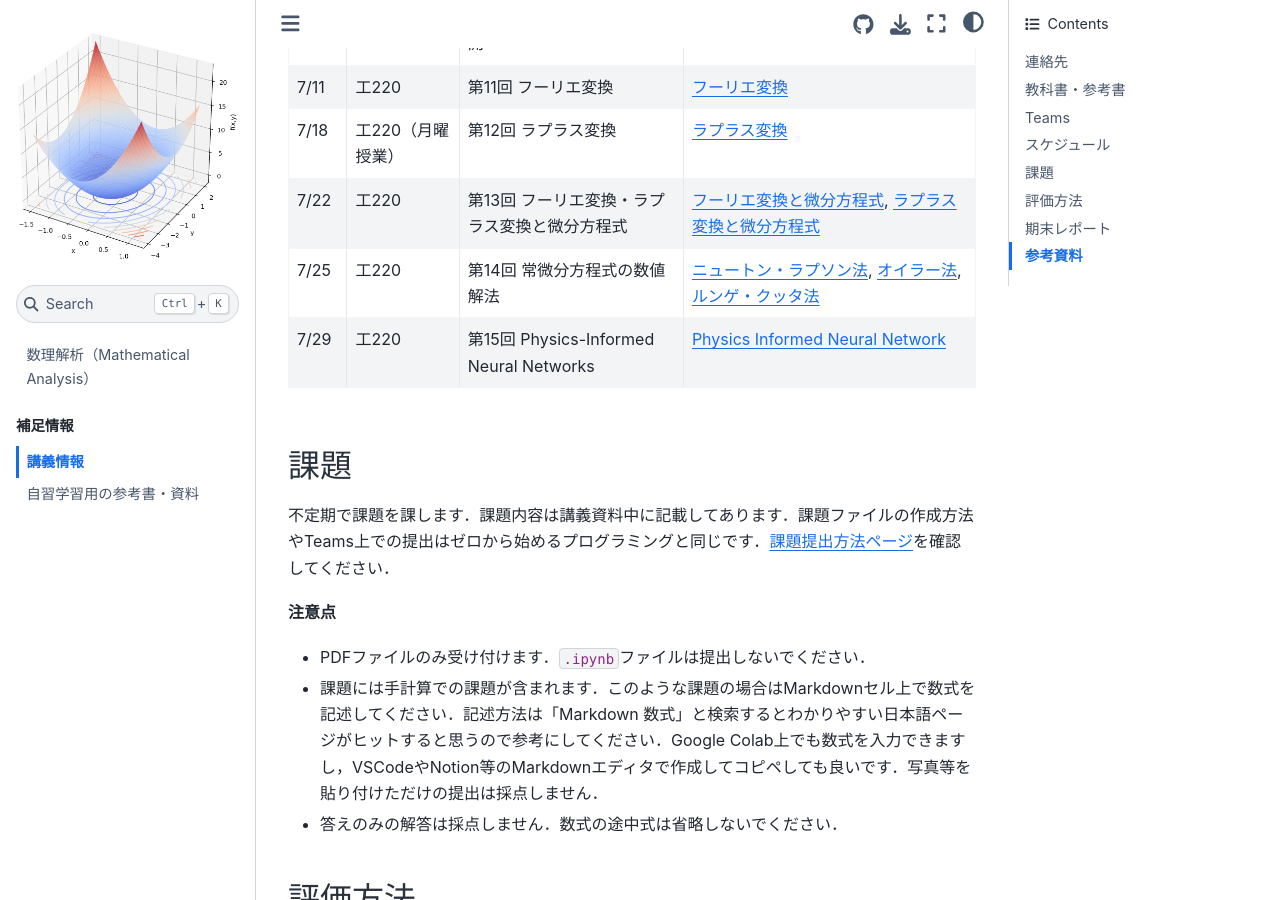
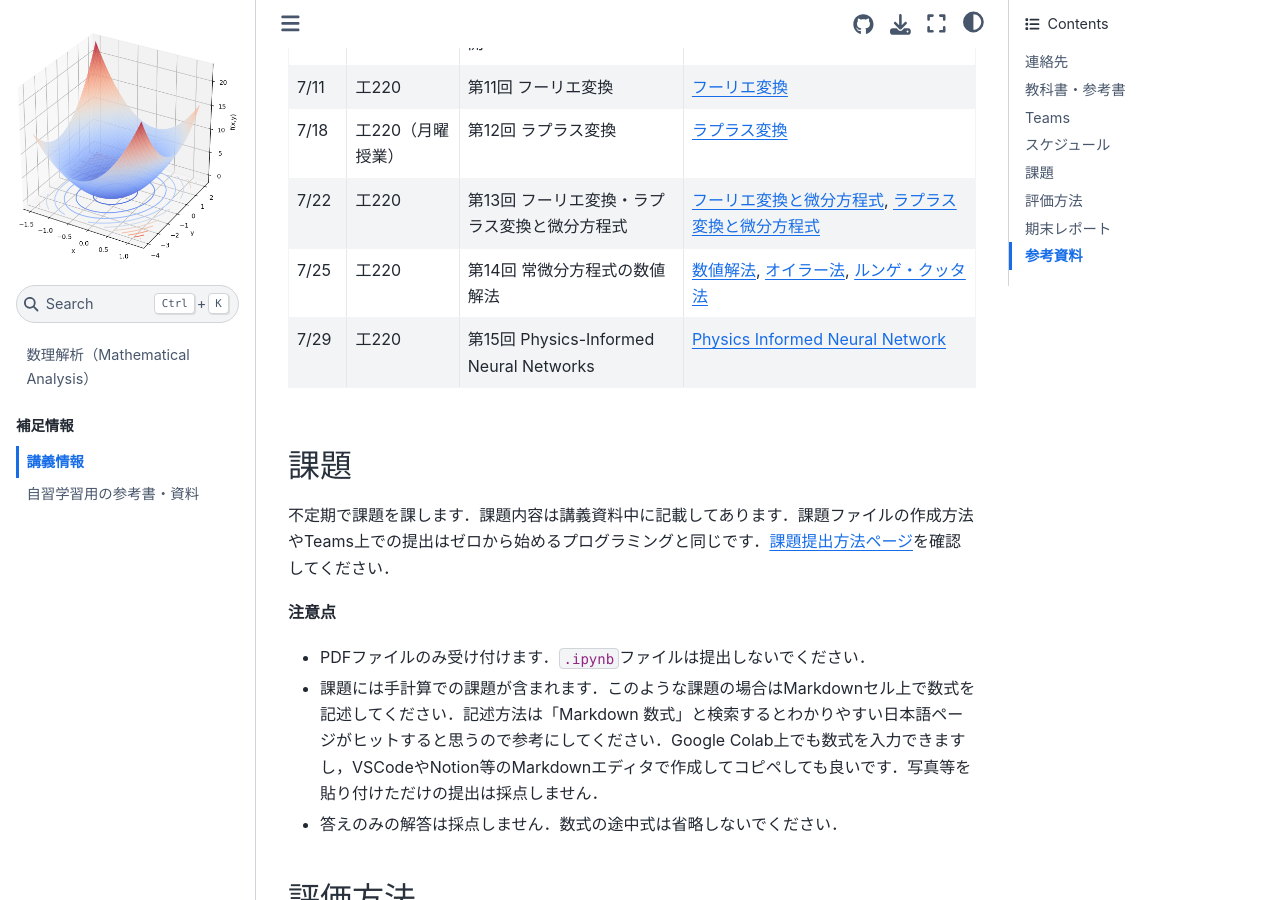
Before and after one commit to aizawan/mathematical_analysis_2024-public, a Jupyter Book: the page built from info.md, in a window 1280 px wide and 900 px high, scrolled down 1397 px. Built offline with Jupyter Book 1.0.4 settings and Sphinx 7.4.7 and the Sphinx Book theme 1.1.4, drawn with Linux system fonts in a browser that asks for light colours; pages that are not in the unit, such as notebooks, are missing from menus.

Commit message:
update numerical analysis

```diff
--- a/_toc.yml
+++ b/_toc.yml
@@ -45,7 +45,7 @@
 
   - caption: 数値解析
     chapters:
-      - file: notebooks/numerical_analysis/newton-raphson_method
+      - file: notebooks/numerical_analysis/numerical_analysis
       - file: notebooks/numerical_analysis/euler_method
       - file: notebooks/numerical_analysis/runge-kutta_method
 
--- a/info.md
+++ b/info.md
@@ -77,7 +77,7 @@
 * - 7/25
   - 工220
   - 第14回 常微分方程式の数値解法
-  - [ニュートン・ラプソン法](https://aizawan.github.io/mathematical_analysis_2024-public/notebooks/numerical_analysis/newton-raphson_method.html), [オイラー法](https://aizawan.github.io/mathematical_analysis_2024-public/notebooks/numerical_analysis/euler_method.html), [ルンゲ・クッタ法](https://aizawan.github.io/mathematical_analysis_2024-public/notebooks/numerical_analysis/runge-kutta_method.html)
+  - [数値解法](https://aizawan.github.io/mathematical_analysis_2024-public/notebooks/numerical_analysis/numerical_analysis.html), [オイラー法](https://aizawan.github.io/mathematical_analysis_2024-public/notebooks/numerical_analysis/euler_method.html), [ルンゲ・クッタ法](https://aizawan.github.io/mathematical_analysis_2024-public/notebooks/numerical_analysis/runge-kutta_method.html)
 * - 7/29
   - 工220
   - 第15回 Physics-Informed Neural Networks
```
Also changed, not shown: 3 other files.
